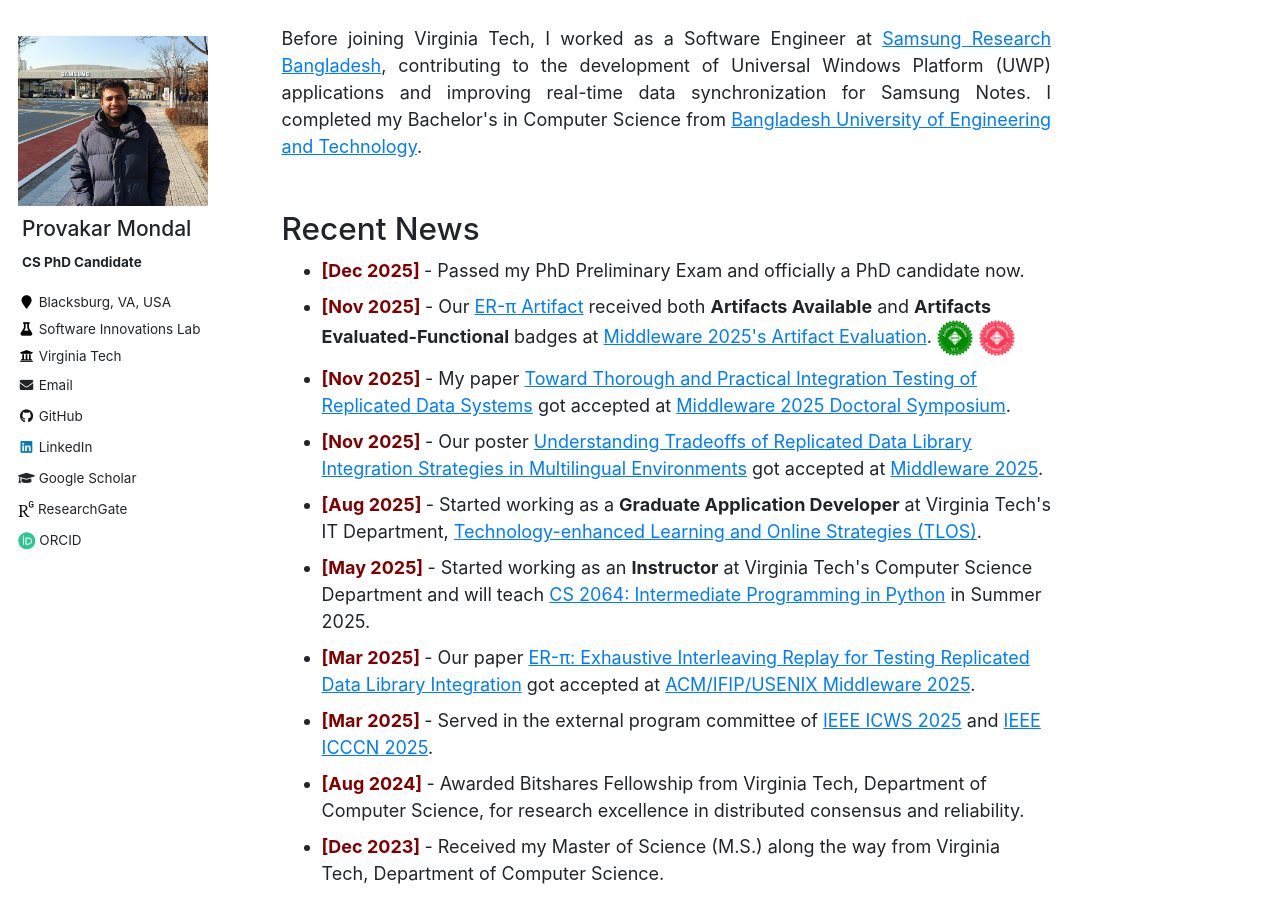
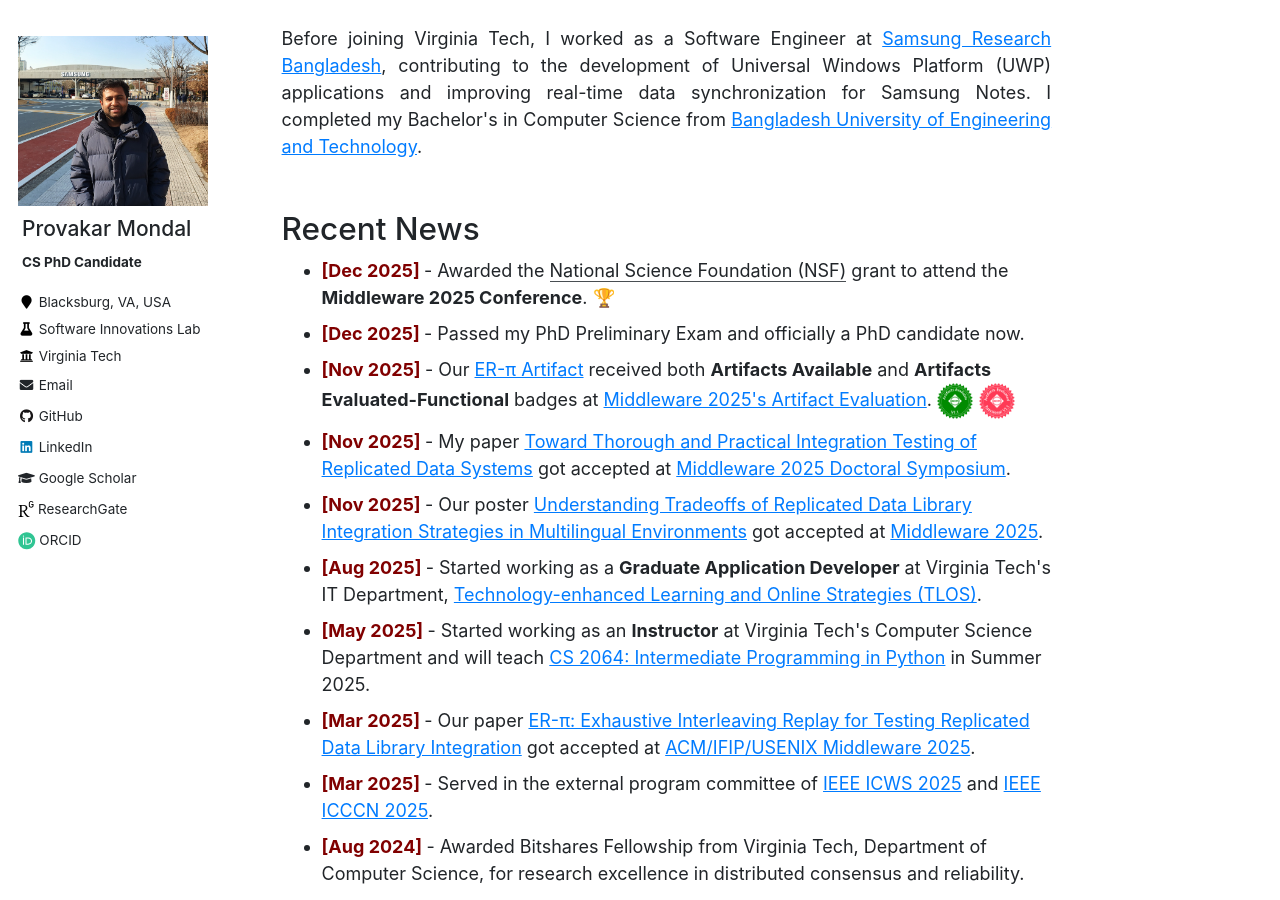
Before and after one commit to surzoprovakar/surzoprovakar.github.io, a Jekyll site: the page built from _pages/about.md, in a window 1280 px wide and 900 px high, scrolled down 398 px. Built offline with Jekyll 4.4.1, drawn with Linux system fonts in a browser that asks for light colours; comment, search, counter and statistics services are not loaded.

Commit message:
add the NSF travel grant news

```diff
--- a/_pages/about.md
+++ b/_pages/about.md
@@ -29,6 +29,8 @@
 
 <ul>
 
+<li><strong><span style="color:Maroon"> [Dec 2025] </span></strong> - Awarded the <ins>National Science Foundation (NSF)</ins> grant to attend the <b>Middleware 2025 Conference</b>. &#127942;</li>
+
 <li><strong><span style="color:Maroon"> [Dec 2025] </span></strong> - Passed my PhD Preliminary Exam and officially a PhD candidate now.</li>
 
 <li><strong><span style="color:Maroon"> [Nov 2025] </span></strong> - Our <a href="https://github.com/SoftwareInnovationsLab/ER-PI-Middleware25-Artifact" target="_blank" rel="noopener noreferrer">ER-&pi; Artifact</a> received both <b>Artifacts Available</b> and <b>Artifacts Evaluated-Functional</b> badges at <a href = "https://middleware-conf.github.io/2025/program/accepted-paper-list/" target="_blank" rel="noopener noreferrer">Middleware 2025's Artifact Evaluation</a>. <img src="/images/artifact_available_v1.1.png" alt="Artifacts Available Badge" style="height:5%; width:5%;object-fit: contain;"> <img src="/images/artifact_functional_v1.1.png" alt="Artifacts Functional Badge" style="height:5%; width:5%;object-fit: contain;"></li>
```
